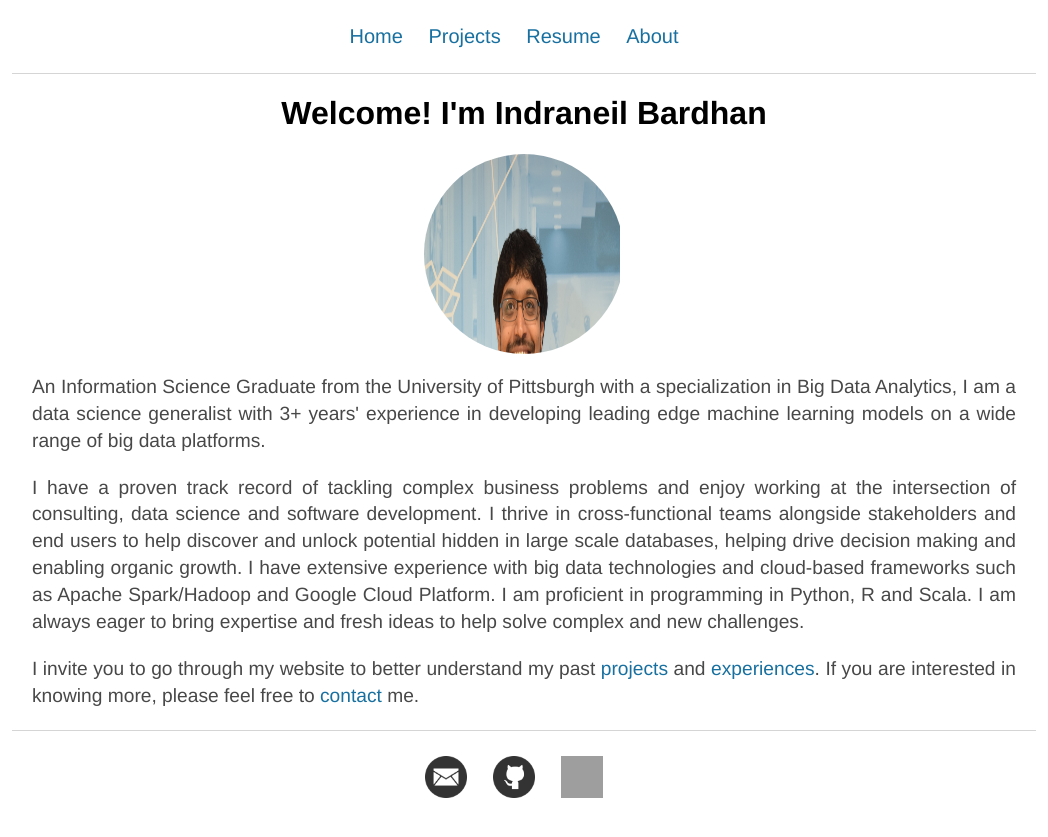
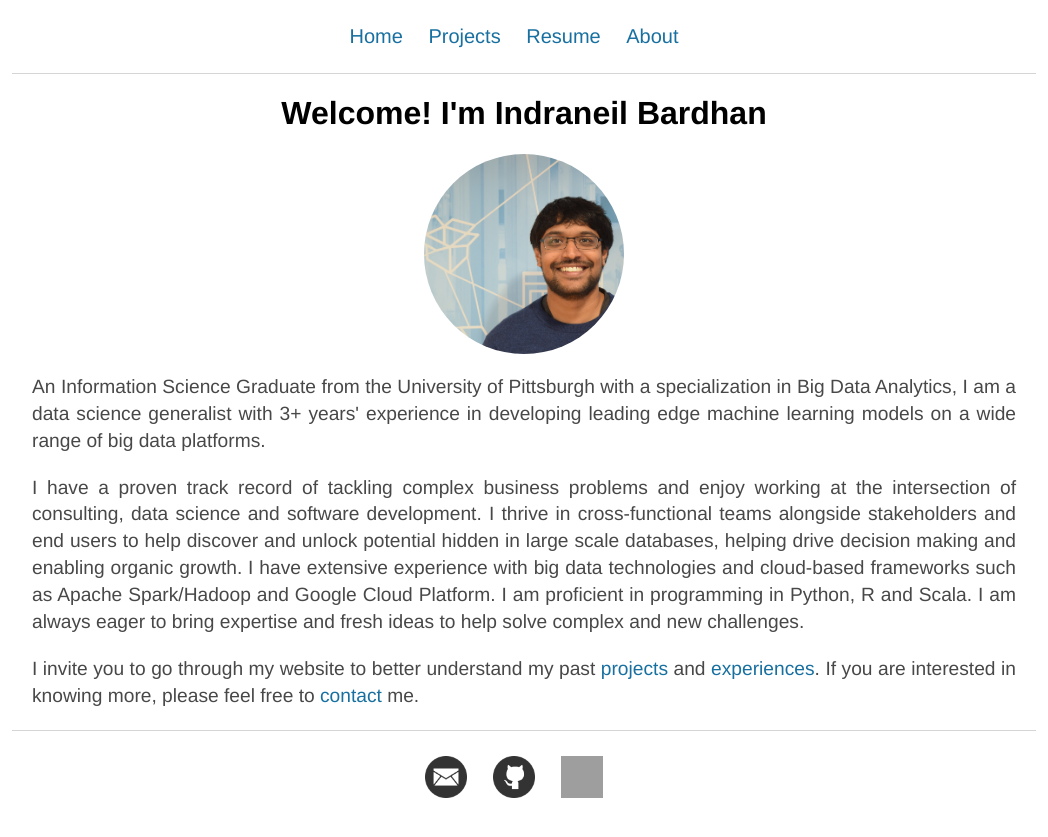
Before and after one commit to NeilBardhan/neilbardhan.github.io, a Jekyll site: the page built from index.html, in a window 1280 px wide. Shown: the top 837 px of the page, without its empty margins (116-1164 px from the left). Built offline with Jekyll 4.4.1, drawn with Linux system fonts in a browser that asks for light colours; grey boxes are pictures that could not be loaded.

Commit message:
Update index.html

```diff
--- a/index.html
+++ b/index.html
@@ -6,8 +6,8 @@
 <center>
 	<h1>Welcome! I'm Indraneil Bardhan</h1>
 <div class="image-cropper">
-	<img id="main" src="/images/DSC_0007-min.jpg" alt="Photo" style="float:left;width:196px;height:350px;margin-right: 30px;margin-bottom: 30px;">
-<!-- 	<img src = "/images/DSC_0007-min.jpg" alt = "image" class="rounded"> -->
+<!-- 	<img id="main" src="/images/DSC_0007-min.jpg" alt="Photo" style="float:left;width:196px;height:350px;margin-right: 30px;margin-bottom: 30px;"> -->
+	<img src = "/images/DSC_0007-min.jpg" alt = "image" class="rounded">
 </div>
 </center>
 	<p class="blurb">
```
